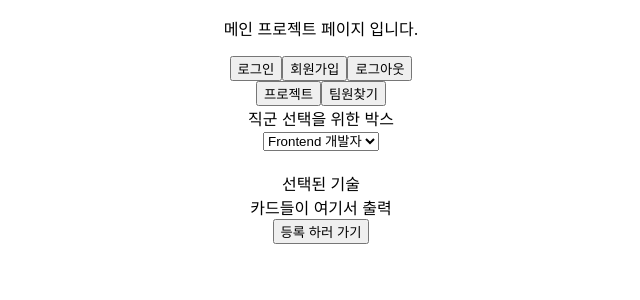
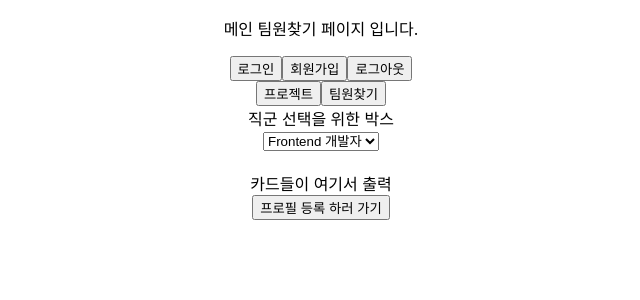
Before and after one commit to Hanghae-Realwork/front-end, a React (Create React App) app in the folder real_project/: page / in a window 1280 px wide. Shown: the top 300 px of the page, without its empty margins (319-959 px from the left). Built offline with nearby package versions, Linux system fonts and the light colour scheme.

Commit message:
임시 라우트

```diff
--- a/real_project/src/App.js
+++ b/real_project/src/App.js
@@ -22,17 +22,17 @@ function App() {
   return (
     <div className="App">
 
-
-      {/* <Addprofile/>
+      <Routes>
+        {/* <Addprofile/>
       <Chat/>
       <EmploymentProfile/>
       <Join/>
       <Login/> */}
-      {/* <MainEmployment/> */}
-      <MainRecruit/>
-      {/* <Recruit/>
+        <Route path="/" element={<MainEmployment />} />
+        <Route path="/" element={<MainRecruit />} />
+        {/* <Recruit/>
       <RecruitWrite/> */}
-
+      </Routes>
     </div>
 
   );
```
